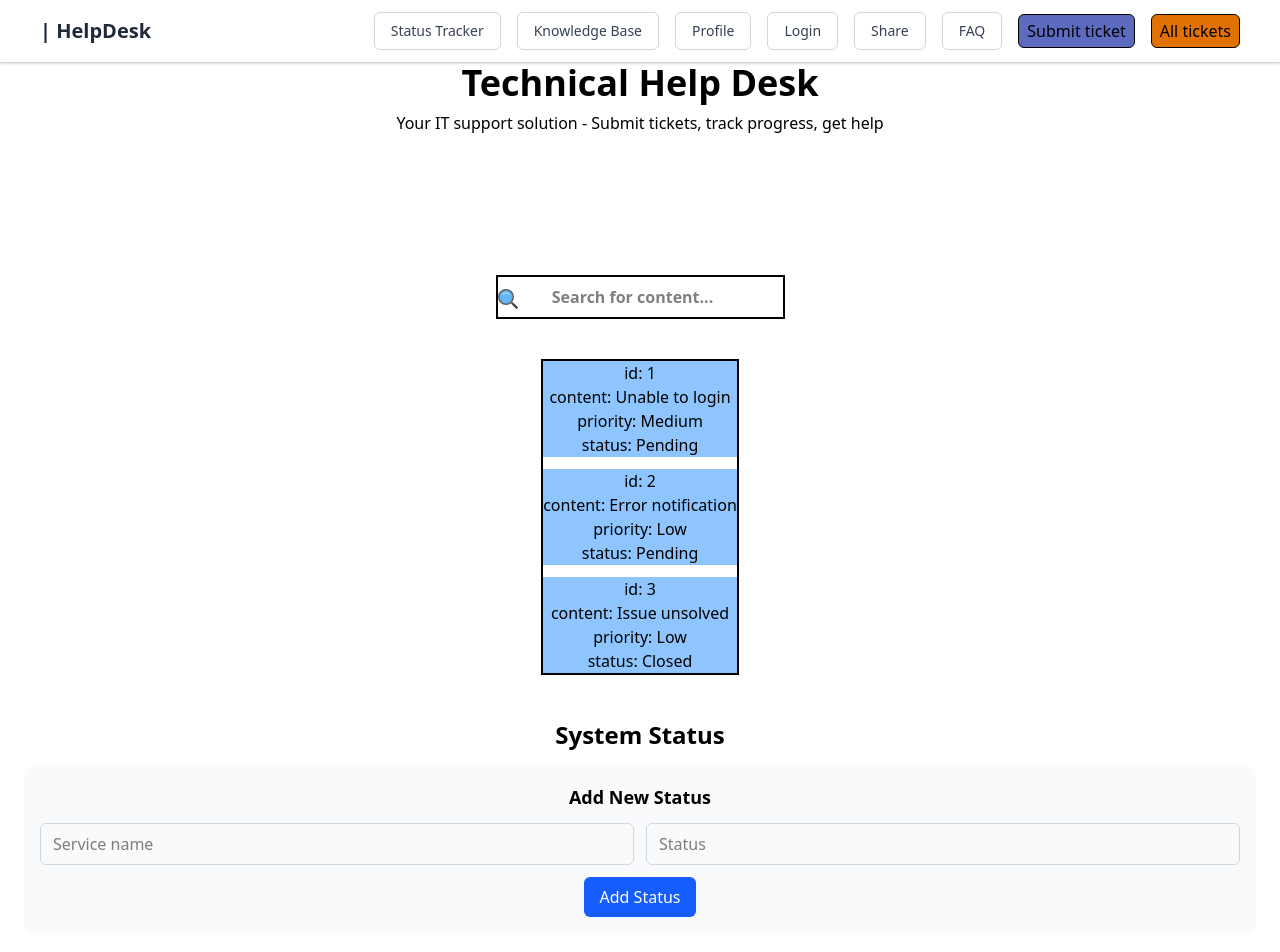
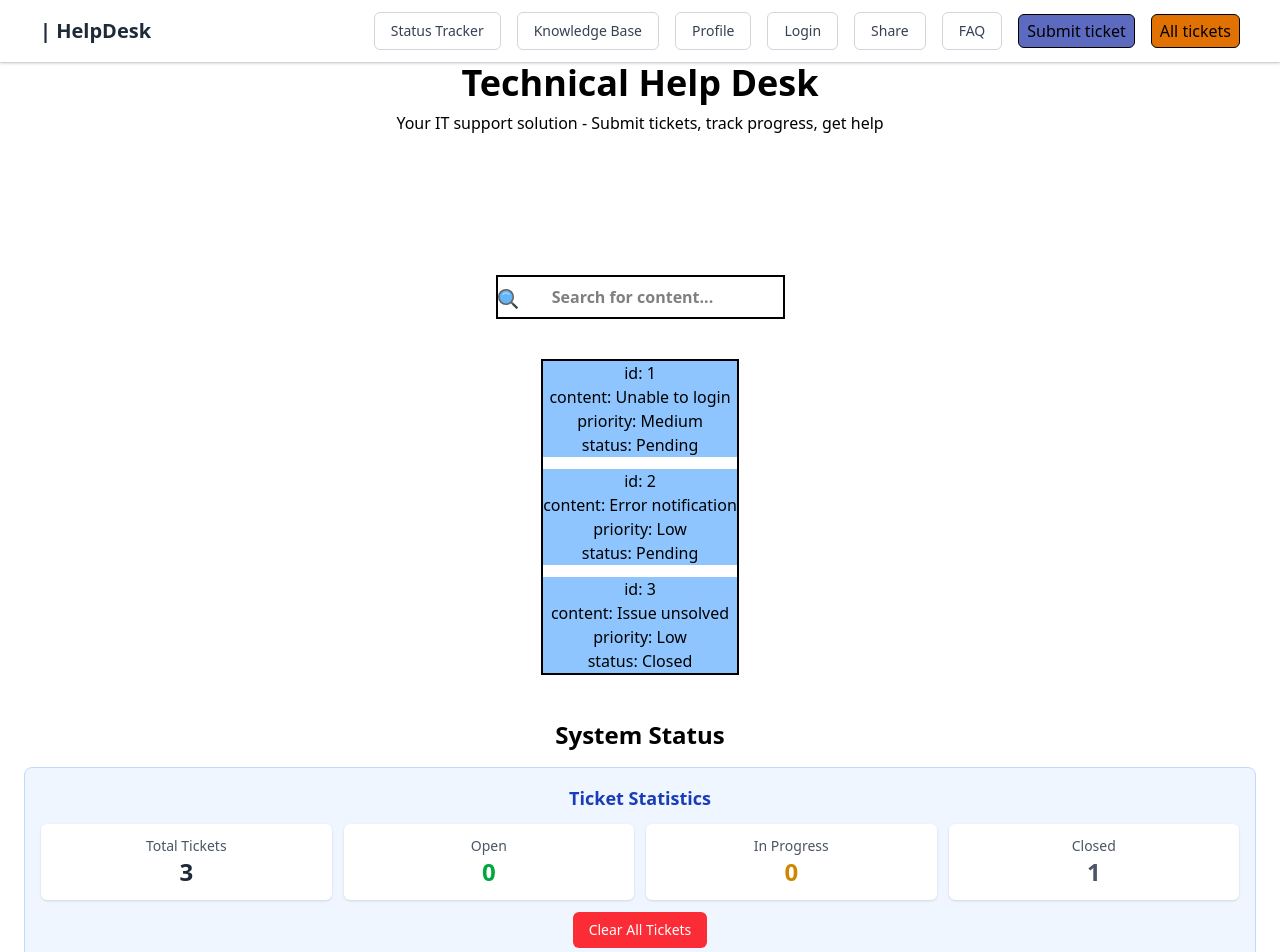
Before and after one commit to erichilla0525/fullstack-helpdesk, a React (Vite) app: page / in a window 1280 px wide. Shown: the top 952 px of the page. Built offline with nearby package versions, Linux system fonts and the light colour scheme.

Commit message:
Add shared state to StatusList

```diff
--- a/src/App.tsx
+++ b/src/App.tsx
@@ -1,5 +1,5 @@
 import FAQ from "./components/FAQ/Faq";
-import SearchBar from './components/Searchbar/Searchbar';
+import SearchBar from "./components/Searchbar/Searchbar";
 import { Routes, Route } from "react-router-dom";
 import { useState } from "react";
 import Layout from "./components/Layout/Layout";
@@ -8,11 +8,10 @@ import WorkOrder from "./components/Ticket/Ticket";
 import StatusList from "./components/status-list/StatusList";
 import Footer from "./components/Footer/Footer";
 import SubmitTicketForm from "./components/Ticket/SubmitTicketForm";
-import type { Ticket } from "./components/Ticket/SubmitTicketForm"
-import ticketData from "./data/ticket.json"
+import type { Ticket } from "./components/Ticket/SubmitTicketForm";
+import ticketData from "./data/ticket.json";
 
 function App() {
-
   const [tickets, setTickets] = useState<Ticket[]>(
     ticketData.tickets.map((ticket) => ({
       id: Number(ticket.id),
@@ -33,10 +32,11 @@ function App() {
                 <Header />
                 <SearchBar />
                 <WorkOrder tickets={tickets} setTickets={setTickets} />
-                <StatusList />
+                <StatusList tickets={tickets} setTickets={setTickets} />
                 <FAQ />
               </>
-          }/>
+            }
+          />
 
           <Route
             path="/workorder"
@@ -45,16 +45,18 @@ function App() {
                 <Header />
                 <WorkOrder tickets={tickets} setTickets={setTickets} />
               </>
-        }/>
+            }
+          />
 
           <Route
             path="/ticketform"
             element={
               <>
-          <Header/>
+                <Header />
                 <SubmitTicketForm tickets={tickets} setTickets={setTickets} />
               </>
-        }/>
+            }
+          />
 
           <Route path="/faq" element={<FAQ />} />
 
@@ -63,8 +65,10 @@ function App() {
             element={
               <div className="p-8">
                 <h2 className="text-2xl font-bold mb-4">Status Tracker</h2>
-                <p className="mb-4">Track the status of all help desk tickets</p>
-               <StatusList />
+                <p className="mb-4">
+                  Track the status of all help desk tickets
+                </p>
+                <StatusList tickets={tickets} setTickets={setTickets} />
               </div>
             }
           />
@@ -86,7 +90,9 @@ function App() {
                 <h2 className="text-2xl font-bold mb-4">Profile</h2>
                 <p className="mb-4">Manage your account settings</p>
                 <div className="bg-white p-6 rounded-lg shadow">
-                  <h3 className="text-xl font-semibold mb-3">User Information</h3>
+                  <h3 className="text-xl font-semibold mb-3">
+                    User Information
+                  </h3>
                   <p>Username: user@helpdesk.com</p>
                   <p>Role: IT Support Agent</p>
                   <p>Active Tickets: 5</p>
--- a/src/components/status-list/StatusList.tsx
+++ b/src/components/status-list/StatusList.tsx
@@ -6,9 +6,19 @@ interface StatusItem {
   status: string;
 }
 
-interface StatusListProps {}
+interface Ticket {
+  id: number;
+  Content: string;
+  Priority: string;
+  Status: string;
+}
 
-function StatusList({}: StatusListProps) {
+interface StatusListProps {
+  tickets: Ticket[];
+  setTickets: React.Dispatch<React.SetStateAction<Ticket[]>>;
+}
+
+function StatusList({ tickets, setTickets }: StatusListProps) {
   const initialStatuses: StatusItem[] = [
     { id: 1, service: "Help Desk System", status: "Online" },
     { id: 2, service: "Ticket Database", status: "Connected" },
@@ -47,15 +57,64 @@ function StatusList({}: StatusListProps) {
     setSystemStatuses(systemStatuses.filter((item) => item.id !== id));
   };
 
+  const totalTickets = tickets.length;
+  const openTickets = tickets.filter(
+    (t) => t.Status.toLowerCase() === "open"
+  ).length;
+  const inProgressTickets = tickets.filter(
+    (t) => t.Status.toLowerCase() === "in progress"
+  ).length;
+  const closedTickets = tickets.filter(
+    (t) => t.Status.toLowerCase() === "closed"
+  ).length;
+
+  const handleClearAllTickets = () => {
+    if (window.confirm("Are you sure you want to clear all tickets?")) {
+      setTickets([]);
+    }
+  };
+
   return (
     <section className="status-list p-6">
       <h3 className="text-2xl font-bold mb-4">System Status</h3>
+
+      <div className="mb-6 p-4 bg-blue-50 rounded-lg border border-blue-200">
+        <h4 className="text-lg font-semibold mb-3 text-blue-800">
+          Ticket Statistics
+        </h4>
+        <div className="grid grid-cols-4 gap-3">
+          <div className="p-3 bg-white rounded-md shadow-sm">
+            <p className="text-sm text-gray-600">Total Tickets</p>
+            <p className="text-2xl font-bold text-gray-800">{totalTickets}</p>
+          </div>
+          <div className="p-3 bg-white rounded-md shadow-sm">
+            <p className="text-sm text-gray-600">Open</p>
+            <p className="text-2xl font-bold text-green-600">{openTickets}</p>
+          </div>
+          <div className="p-3 bg-white rounded-md shadow-sm">
+            <p className="text-sm text-gray-600">In Progress</p>
+            <p className="text-2xl font-bold text-yellow-600">
+              {inProgressTickets}
+            </p>
+          </div>
+          <div className="p-3 bg-white rounded-md shadow-sm">
+            <p className="text-sm text-gray-600">Closed</p>
+            <p className="text-2xl font-bold text-gray-600">{closedTickets}</p>
+          </div>
+        </div>
+        <button
+          onClick={handleClearAllTickets}
+          className="mt-3 px-4 py-2 bg-red-500 text-white rounded-md hover:bg-red-600 text-sm"
+        >
+          Clear All Tickets
+        </button>
+      </div>
 
       <form
         onSubmit={handleAddStatus}
         className="mb-6 p-4 bg-gray-50 rounded-lg"
       >
-        <h4 className="text-lg font-semibold mb-3">Add New Status</h4>
+        <h4 className="text-lg font-semibold mb-3">Add New System Status</h4>
         <div className="flex gap-3 mb-3">
           <input
             type="text"
```
Lines whose indentation alone changed are shown as unchanged.
